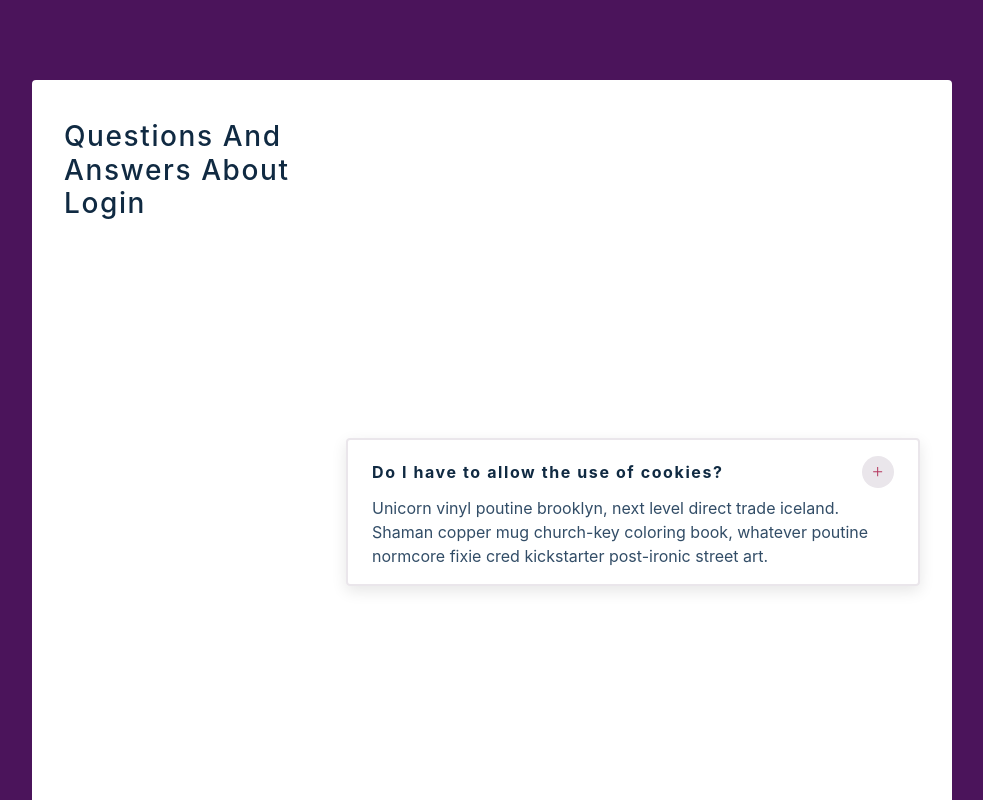
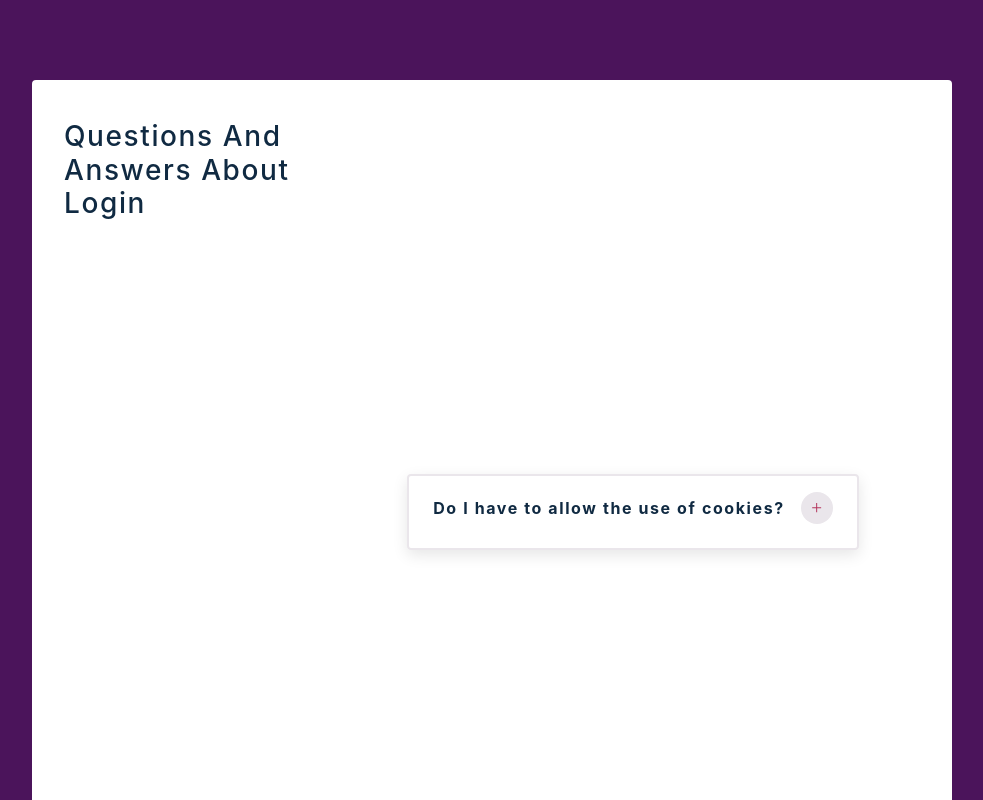
Before and after one commit to nfragiskatos/React-Accordion, a React (Create React App) app: page / in a window 1280 px wide. Shown: the top 800 px of the page, without its empty margins (148-1131 px from the left). Built offline with nearby package versions, Linux system fonts and the light colour scheme.

Commit message:
Added state to Question component
- State to toggle displaying and hiding the question details.
- Added click handler to button.

```diff
--- a/src/Question.js
+++ b/src/Question.js
@@ -1,16 +1,17 @@
 import React, { useState } from 'react';
 import { AiOutlineMinus, AiOutlinePlus } from 'react-icons/ai';
 const Question = ({ question }) => {
+	const [ isCollapsed, setIsCollapsed ] = useState(true);
 	return (
 		<main>
 			<section className="question">
 				<header>
 					<h4>{question.title}</h4>
-					<button className="btn">
-						<AiOutlinePlus />
+					<button className="btn" onClick={() => setIsCollapsed(!isCollapsed)}>
+						{isCollapsed ? <AiOutlinePlus /> : <AiOutlineMinus />}
 					</button>
 				</header>
-				<p>{question.info}</p>
+				<p>{isCollapsed ? '' : question.info}</p>
 			</section>
 		</main>
 	);
```
